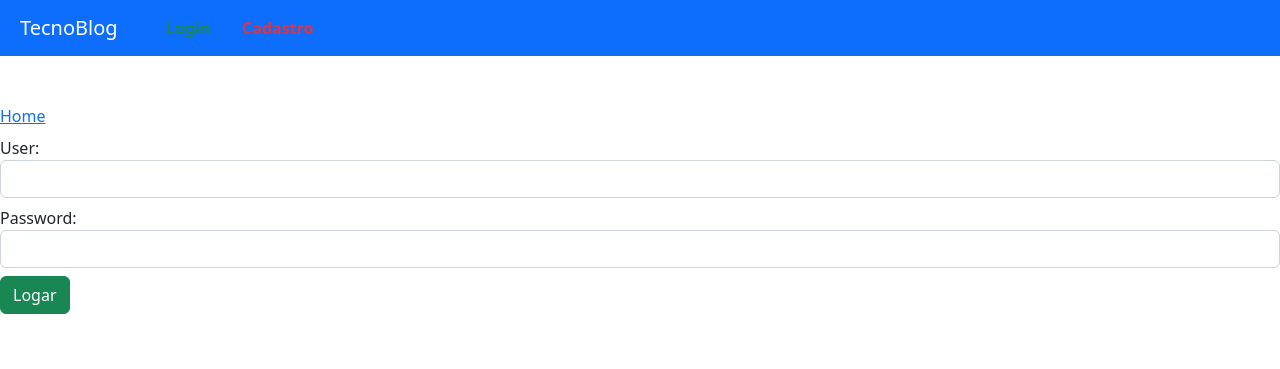
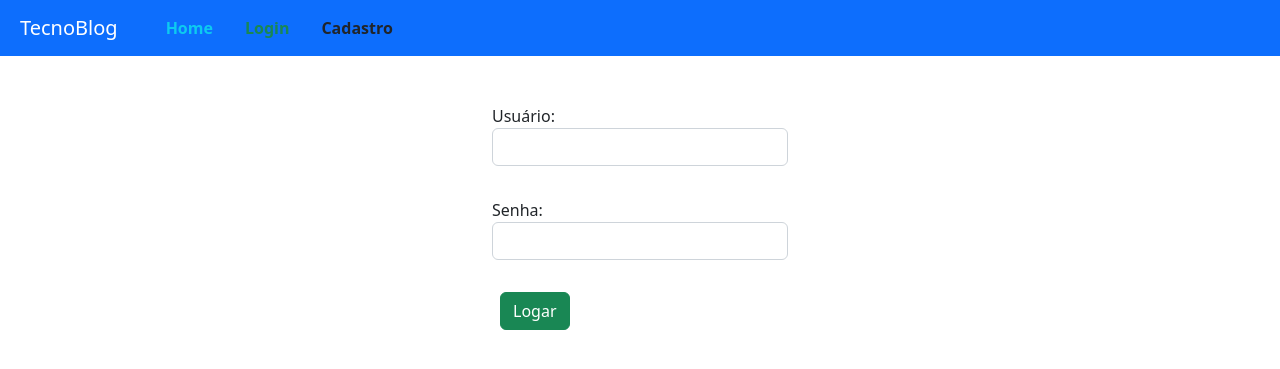
Before and after one commit to TiagoUdH/django_learning, a Django app: page /login/ in a window 1280 px wide. Shown: the top 369 px of the page. Run offline with Django 4.2, Linux system fonts and the light colour scheme.

Commit message:
Refining login template

```diff
--- a/core/views.py
+++ b/core/views.py
@@ -18,7 +18,7 @@ def post(request, id):
     return render(request, "post.html", {"post": post})
 
 
-def criar_post(request):
+def create_post(request):
     if not request.user.is_authenticated:
         return redirect("login")
 
@@ -43,15 +43,15 @@ def login(request):
         return redirect("home")
 
     if request.method == "POST":
-        usuario = request.POST["usuario"]
-        password = request.POST["senha"]
+        person = request.POST["person"]
+        password = request.POST["password"]
 
-        if usuario == "" or password == "":
+        if person == "" or password == "":
             messages.error(request, "Os campos usuario e senha não podem ser vazios")
             return redirect("login")
 
-        if User.objects.filter(username=usuario).exists():
-            user = authenticate(request, username=usuario, password=password)
+        if User.objects.filter(username=person).exists():
+            user = authenticate(request, username=person, password=password)
 
             if user is not None:
                 auth.login(request, user)
@@ -66,7 +66,7 @@ def login(request):
             messages.error(request, "Usuario inexistente")
             return redirect("login")
 
-    return render(request, "login.html")
+    return render(request, "public/login.html")
 
 
 def logout(request):
--- a/project/urls.py
+++ b/project/urls.py
@@ -21,7 +21,7 @@ from django.conf import settings
 from core.views import (
     home,
     post,
-    criar_post,
+    create_post,
     login,
     logout,
     signup,
@@ -34,7 +34,7 @@ urlpatterns = [
     path("admin/", admin.site.urls, name="admin"),
     path("", home, name="home"),
     path("post/<int:id>/", post, name="post"),
-    path("criar/post/", criar_post, name="criar_post"),
+    path("post/create/", create_post, name="create_post"),
     path("editar/post/", editar_post, name="editar_post"),
     path("deletar/post/", deletar_post, name="deletar_post"),
     path("login/", login, name="login"),
--- a/templates/criarpost.html
+++ b/templates/criarpost.html
@@ -4,7 +4,7 @@
 
 {% block content %}
 <div>
-    <form action="/criar/post/" method="post" enctype="multipart/form-data">
+    <form action="/post/create/" method="post" enctype="multipart/form-data">
         {% csrf_token %}
         <div class="form-group my-2">
             <label for="titulo">Titulo:</label>
--- a/templates/index.html
+++ b/templates/index.html
@@ -3,9 +3,6 @@
 {% block titulo %}Home{% endblock %}
 
 {% block content %}
-{% if user.is_authenticated %}
-<a href="/criar/post" class="btn btn-primary">Criar post</a>
-{% endif %}
 
 <div>
     {% for i in posts %}
--- a/templates/login.html
+++ /dev/null
@@ -1,24 +0,0 @@
-{% extends "base.html" %}
-
-{% block titulo %}Login{% endblock %}
-
-{% block content %}
-<div>
-    <a href="{% url 'home' %}">Home</a>
-
-    <form action="/login/" method="post">
-        {% csrf_token %}
-        <div class="form-group my-2">
-            <label for="usuario">User:</label>
-            <input type="text" name="usuario" class="form-control">
-        </div>
-
-        <div class="form-group my-2">
-            <label for="senha">Password:</label>
-            <input type="password" name="senha" id="senha" class="form-control">
-        </div>
-        <button class="btn btn-success">Logar</button>
-    </form>
-</div>
-
-{% endblock %}
--- a/templates/partials/header.html
+++ b/templates/partials/header.html
@@ -7,7 +7,13 @@
           </button>
           <div class="collapse navbar-collapse ms-3 mt-4 mt-lg-0 ms-lg-4" id="navbarNav">
             <ul class="navbar-nav gap-3">
+                <li class="nav-item">
+                    <a class="nav-link text-info fw-bold" href="{% url 'home' %}">Home</a>
+                </li>
                 {% if user.is_authenticated %}
+                    <li class="nav-item">
+                        <a class="nav-link text-light fw-bold" href="/post/create/">Criar post</a>
+                    </li>
                     <li class="nav-item">
                         <a class="nav-link text-danger fw-bold" href="/logout">Logout</a>
                     </li>
@@ -16,7 +22,7 @@
                         <a class="nav-link text-success fw-bold" href="/login">Login</a>
                     </li>
                     <li class="nav-item">
-                        <a class="nav-link text-danger fw-bold" href="/signup">Cadastro</a>
+                        <a class="nav-link text-dark fw-bold" href="/signup">Cadastro</a>
                     </li>
                 {% endif %}
             </ul>
--- a/templates/post.html
+++ b/templates/post.html
@@ -3,9 +3,6 @@
 {% block titulo %}{{post.titulo}}{% endblock %}
 
 {% block content %}
-
-<a href="{% url 'home' %}">Home</a>
-
 {% if user.is_authenticated %}
 {% if post.user == user or user.is_staff %}
 <div class="d-flex">
--- /dev/null
+++ b/templates/public/login.html
@@ -0,0 +1,26 @@
+{% extends "base.html" %}
+
+{% block titulo %}Login{% endblock %}
+
+{% block content %}
+<main class="container col-md-3">
+    <form action="/login/" method="post" class="row g-3">
+        {% csrf_token %}
+
+        <div class="form-group my-3">
+            <label for="person">Usuário:</label>
+            <input type="text" name="person" id="person" class="form-control">
+        </div>
+
+        <div class="form-group my-3">
+            <label for="password">Senha:</label>
+            <input type="password" name="password" id="password" class="form-control">
+        </div>
+
+        <div>
+            <button class="btn btn-success ms-2">Logar</button>
+        </div>
+    </form>
+</main>
+
+{% endblock %}
--- a/templates/user.html
+++ b/templates/user.html
@@ -3,11 +3,6 @@
 {% block titulo %}{{usuario.username}}{% endblock %}
 
 {% block content %}
-
-<div>
-    {% include "partials/header.html" %}
-    <br>
-</div>
 
 <div>
 
```
